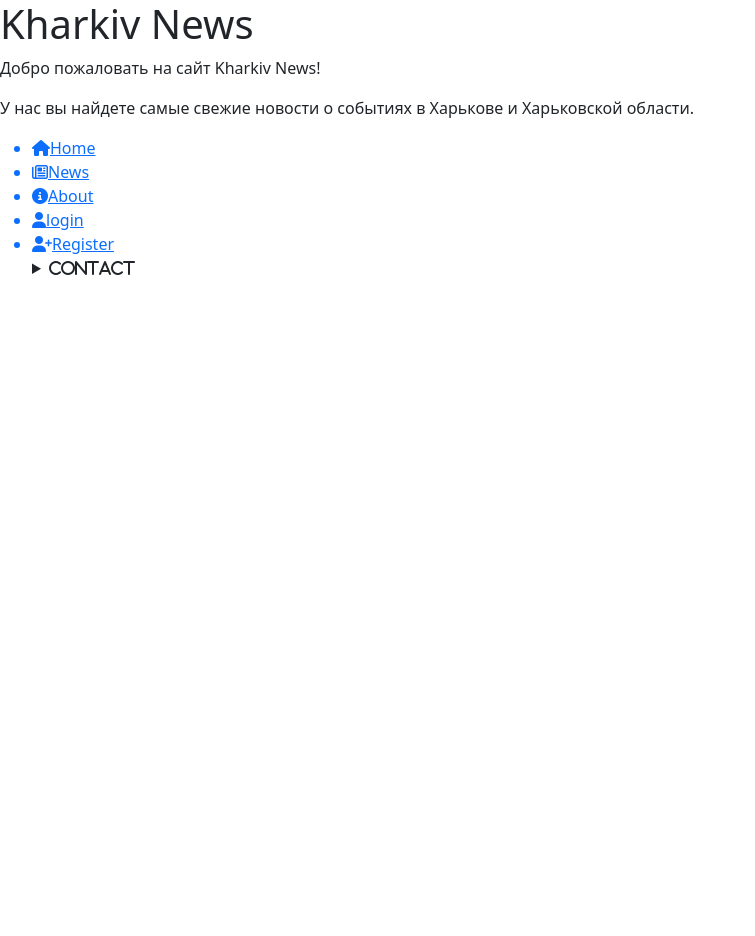
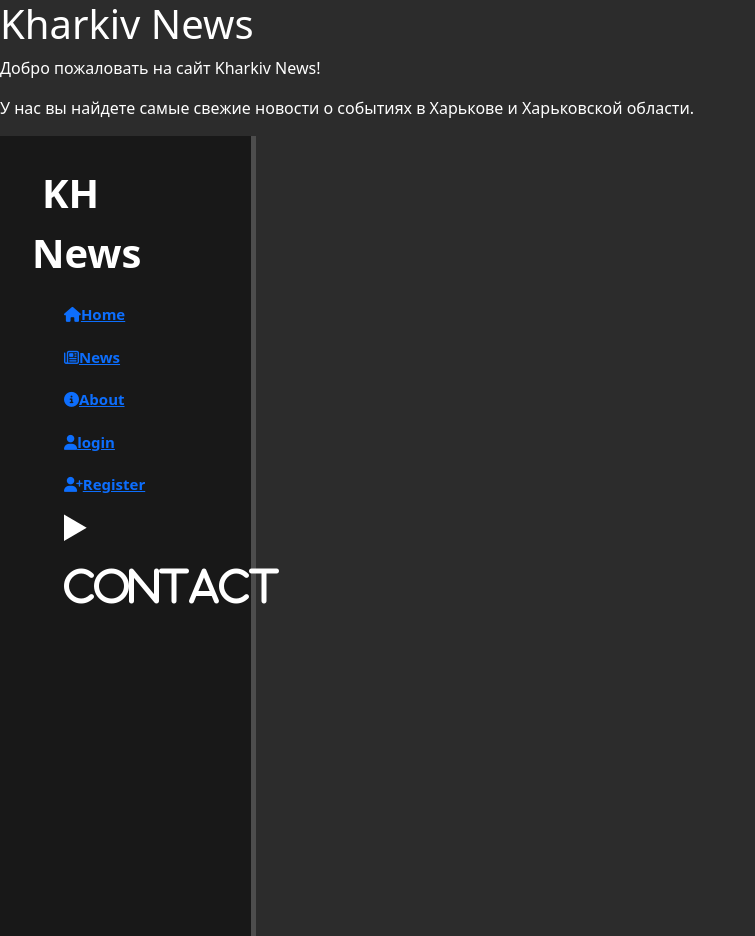
Before and after one commit to zligusi/kh-news, a Django app: page / in a window 1280 px wide. Shown: the whole page, without its empty margins (0-755 px from the left). Before the commit the page ends 275 px from the top, so only its background shows below. Run offline with Django 5.2, Linux system fonts and the light colour scheme.

Commit message:
style sidebar layout

```diff
--- /dev/null
+++ b/main/static/main/css/layout.css
@@ -0,0 +1,46 @@
+body {
+    background-color: #2c2c2c;
+    color : #fff ;
+    margin:0;
+}
+
+aside {
+    background-color: #181818 ;
+    color : #fff ;
+    float: left ;
+    width: 20%;
+    height: 100vh ;
+    padding: 2.5% ;
+    border-right: 5px solid #4d4d4d ;
+}
+
+aside img {
+    width : 40px ;
+    float : left ;
+}
+
+aside .logo {
+    font-size: 40px;
+    margin-left: 10px ;
+    font-weight: bold;
+    position: relative;
+    top: -5px;
+}
+
+aside ul {
+    list-style: none;
+}
+
+aside ul li {
+    color: #fff ;
+    display: block ;
+    margin-top: 20px;
+    transition: all .6s ;
+    font-size: 15px;
+}
+
+aside ul li:hover , aside ul a:hover {
+    color: #eb5959 ;
+    text-decoration: none;
+    transform: scale(1.05);
+}
--- a/main/templates/main/layout.html
+++ b/main/templates/main/layout.html
@@ -1,3 +1,4 @@
+{%load static%}
 <!DOCTYPE html>
 <html lang="ua">
 <head>
@@ -6,21 +7,23 @@
     <meta name="author" content="zloi_gus">
     <meta name="description" content="Kharkiv News ">
     <meta name="keywords" content="новини, харків, харківщина, kharkiv, news, kharkivnews">
-    <link href="https://cdn.jsdelivr.net/npm/bootstrap@5.3.8/dist/css/bootstrap.min.css" rel="stylesheet" integrity="sha384-sRIl4kxILFvY47J16cr9ZwB07vP4J8+LH7qKQnuqkuIAvNWLzeN8tE5YBujZqJLB" crossorigin="anonymous">
+    <link rel="stylesheet" href="https://cdn.jsdelivr.net/npm/bootstrap@5.3.8/dist/css/bootstrap.min.css" rel="stylesheet" integrity="sha384-sRIl4kxILFvY47J16cr9ZwB07vP4J8+LH7qKQnuqkuIAvNWLzeN8tE5YBujZqJLB" crossorigin="anonymous">
     <link rel="stylesheet" href="https://cdnjs.cloudflare.com/ajax/libs/font-awesome/6.7.2/css/all.min.css">
-    <title>home</title>
+    <link rel="stylesheet" href="{%static 'main/css/layout.css'%}">
+    <title></title>
 </head>
 <body>
     {% block content %}
     {% endblock %}
 
-    <div class="sidebar">
+    <aside>
+        <span class="logo"> KH News <span>
         <ul>
-            <a href=""><li><i class="fa-solid fa-house"></i>Home</li></a>
-            <a href=""><li><i class="fa-regular fa-newspaper"></i>News</li></a>
-            <a href=""><li><i class="fa-solid fa-circle-info"></i>About</li></a>
-            <a href=""><li><i class="fa-solid fa-user"></i>login</li></a>
-            <a href=""><li><i class="fa-solid fa-user-plus"></i>Register</li></a>
+            <li><a href=""><i class="fa-solid fa-house"></i>Home</li></a>
+            <li><a href=""><i class="fa-regular fa-newspaper"></i>News</li></a>
+            <li><a href=""><i class="fa-solid fa-circle-info"></i>About</li></a>
+            <li><a href=""><i class="fa-solid fa-user"></i>login</li></a>
+            <li><a href=""><i class="fa-solid fa-user-plus"></i>Register</li></a>
              <details><summary><i class="fa-solid fa-address-block">Contact</summary>
                 <ul>
                     <li><a href="https://t.me/@Gufjvuk"><i class="fa-brands fa-telegram">Telegram</i></a></li>
@@ -31,7 +34,7 @@
                     <li><a href=""><i class="fa-solid fa-phone">"+380(50)-000-00-00"</i></a></li>
                 </ul>
         </ul>
-    </div>
+    </aside>
 
     <div class="content">
 
```
